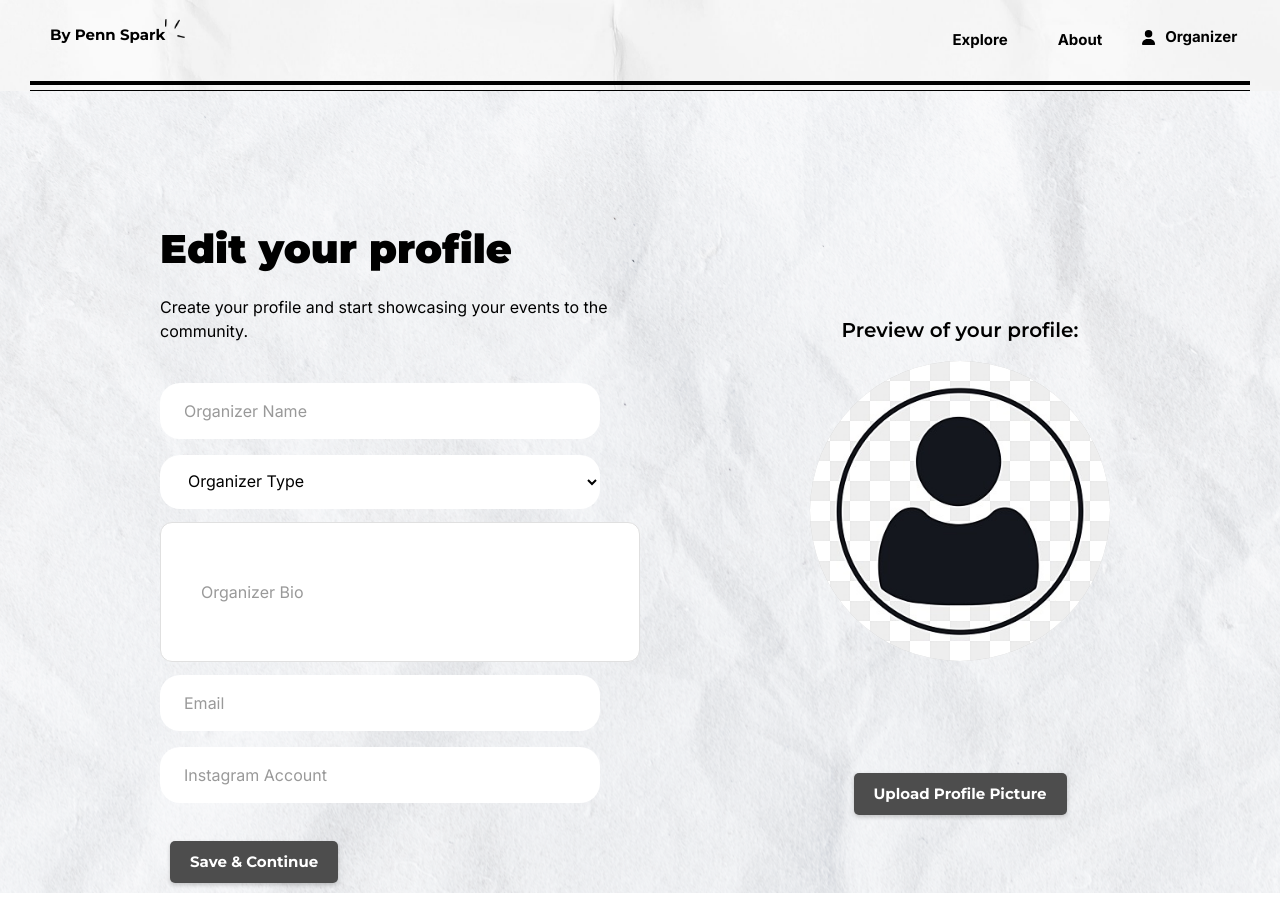
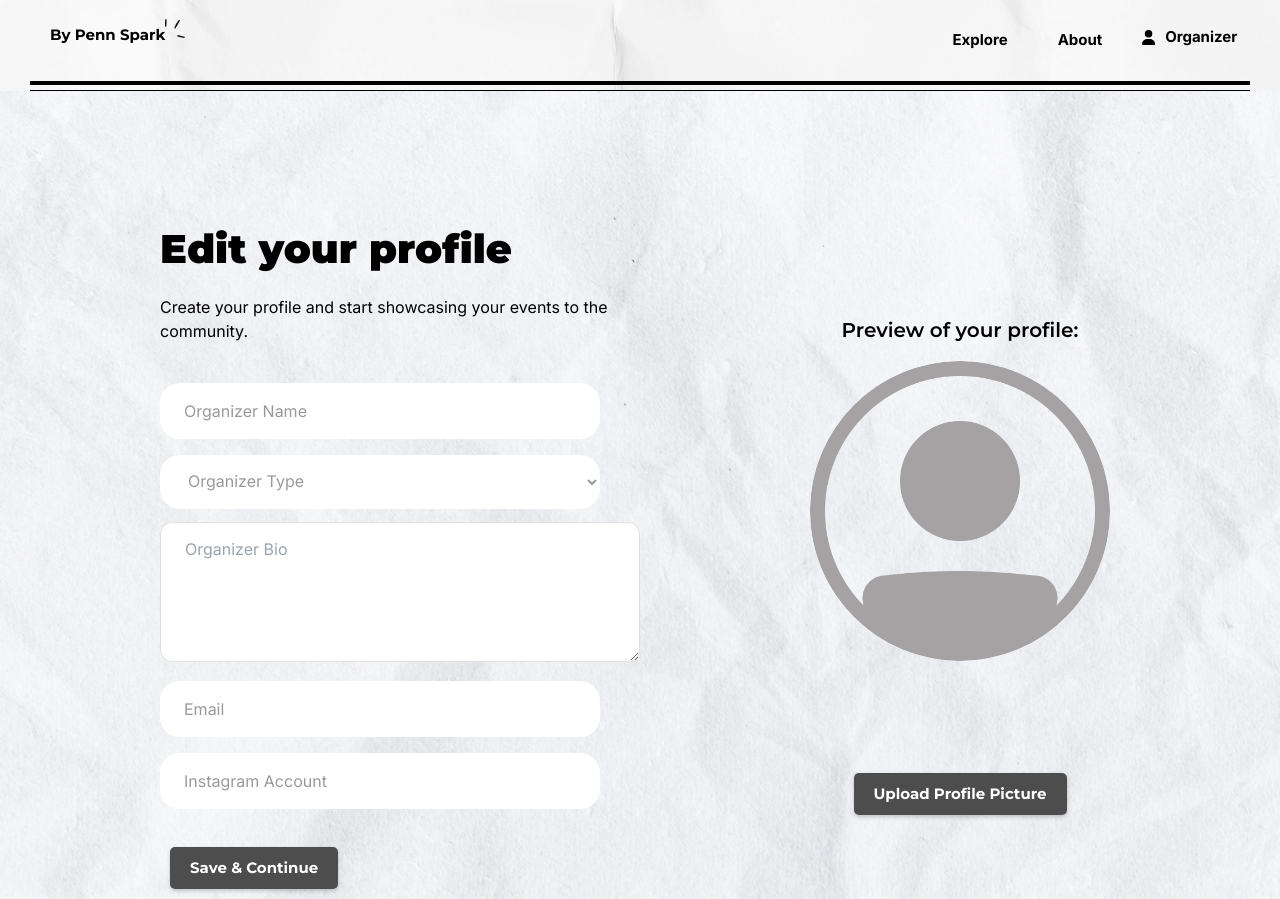
Before and after one commit to PennSpark/sp24-events-at-penn, a Next.js app: page /setup in a window 1280 px wide. Built offline with nearby package versions, Linux system fonts and the light colour scheme; a web font is replaced by a local one.

Commit message:
fixed text boxes and default picture

```diff
--- a/app/setup/Onboard.css
+++ b/app/setup/Onboard.css
@@ -5,6 +5,7 @@
 @import url('https://fonts.googleapis.com/css2?family=Dr+Sugiyama&family=Montserrat:ital,wght@0,800;1,800&display=swap');
 
 @import url('https://fonts.googleapis.com/css2?family=Inter:wght@400&display=swap');
+
 .container {
   display: flex;
   min-height: 100vh;
@@ -22,6 +23,7 @@
   padding-left: 10rem;
   padding-top: 8rem;
 }
+
 .rightPanel {
   width: 50%;
 
@@ -65,7 +67,9 @@ p {
   gap: 75px;
 }
 
-input, select {
+input,
+select,
+textarea {
   font-family: 'Inter', sans-serif;
   font-weight: 400;
   font-size: 16px;
@@ -81,13 +85,20 @@ input, select {
   max-width: 500px;
 }
 
-input::placeholder{
+input::placeholder {
   color: #999;
 }
 
-.input-bio {
+
+#type option:first-child {
+  color: #999;
+  /* Color for the 'Organizer Type' option */
+}
+
+
+.textarea-bio {
   height: 140px;
-  padding: 14px 40px;
+  padding: 14px 24px;
   border: 1px solid #e0e0e0;
   background-color: #fff;
   margin: 5px 0;
@@ -130,6 +141,7 @@ input::placeholder{
   padding: 2rem;
 
 }
+
 .preview {
   font-family: "Montserrat", sans-serif;
   font-optical-sizing: auto;
@@ -145,13 +157,15 @@ input::placeholder{
   border-radius: 50%;
   width: 300px;
   height: 300px;
-  background-color: #ccc;
   margin-bottom: 2rem;
   display: flex;
   align-items: center;
   justify-content: center;
   text-align: center;
+}
 
+.profile-info {
+  width: 100%
 }
 
 .profile-info h3 {
--- a/app/setup/page.tsx
+++ b/app/setup/page.tsx
@@ -21,7 +21,7 @@ export default function Onboard() {
   });
   const [selectedFile, setSelectedFile] = React.useState<File | null>(null);
 
-    const handleChange = (e: React.ChangeEvent<HTMLInputElement | HTMLSelectElement>) => {
+  const handleChange = (e: React.ChangeEvent<HTMLInputElement | HTMLSelectElement | HTMLTextAreaElement>) => {
     setProfile({
       ...profile,
       [e.target.name]: e.target.value
@@ -48,16 +48,16 @@ export default function Onboard() {
   return (
     <div className="container">
       <div className="leftPanel">
-        <div className = "center-content">
-        <h1 className = 'montserratStroke' >Edit your profile</h1>
+        <div className="center-content">
+          <h1 className='montserratStroke' >Edit your profile</h1>
           <p >Create your profile and start showcasing your events to the community.</p>
           <form onSubmit={handleSubmit}>
             <div>
               <input id="name" name="name" value={profile.name} onChange={handleChange} placeholder="Organizer Name" />
             </div>
             <div>
-            <select id="type" name="type" value={profile.type} onChange={handleChange}>
-              <option value="">Organizer Type</option>
+              <select id="type" name="type" value={profile.type} onChange={handleChange} style={{ color: profile.type === '' ? '#999' : 'black' }} >
+                <option value="" disabled selected style={{ color: 'gray' }} >Organizer Type</option>
                 <option value="freshman">Restaurant</option>
                 <option value="sophomore">Boba</option>
                 <option value="junior">Coffee</option>
@@ -65,10 +65,10 @@ export default function Onboard() {
               </select>
             </div>
             <div>
-            <input id="bio" name="bio" value={profile.bio} onChange={handleChange} placeholder="Organizer Bio" className="input-bio"/>
+              <textarea id="bio" name="bio" value={profile.bio} onChange={handleChange} placeholder="Organizer Bio" className="textarea-bio"></textarea>
             </div>
             <div>
-            <input id="email" name="email" value={profile.email} onChange={handleChange} placeholder="Email"/>
+              <input id="email" name="email" value={profile.email} onChange={handleChange} placeholder="Email" />
             </div>
 
             <div>
@@ -83,10 +83,10 @@ export default function Onboard() {
       </div>
       <div className="rightPanel">
         <div className="profile-preview">
-          <h2 className = 'preview'>Preview of your profile:</h2>
+          <h2 className='preview'>Preview of your profile:</h2>
           <div className="image-placeholder">
             <Image
-                src="/images/profile.jpeg"
+              src="/images/pfp-placeholder.png"
               alt="Profile picture"
               width={300}
               height={300}
```
Also changed, not shown: public/images/pfp-placeholder.png (added). Lines whose indentation alone changed are shown as unchanged.
